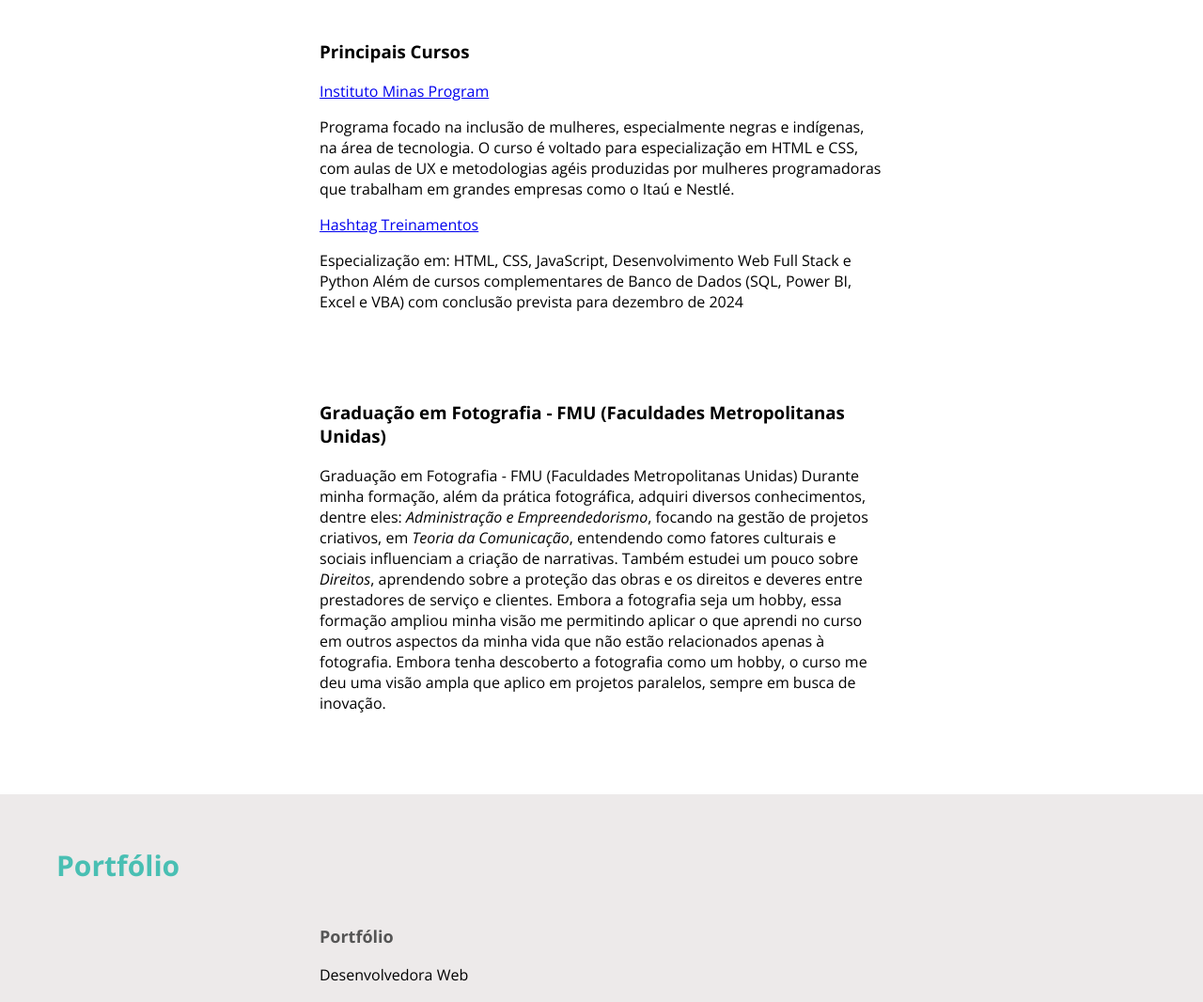
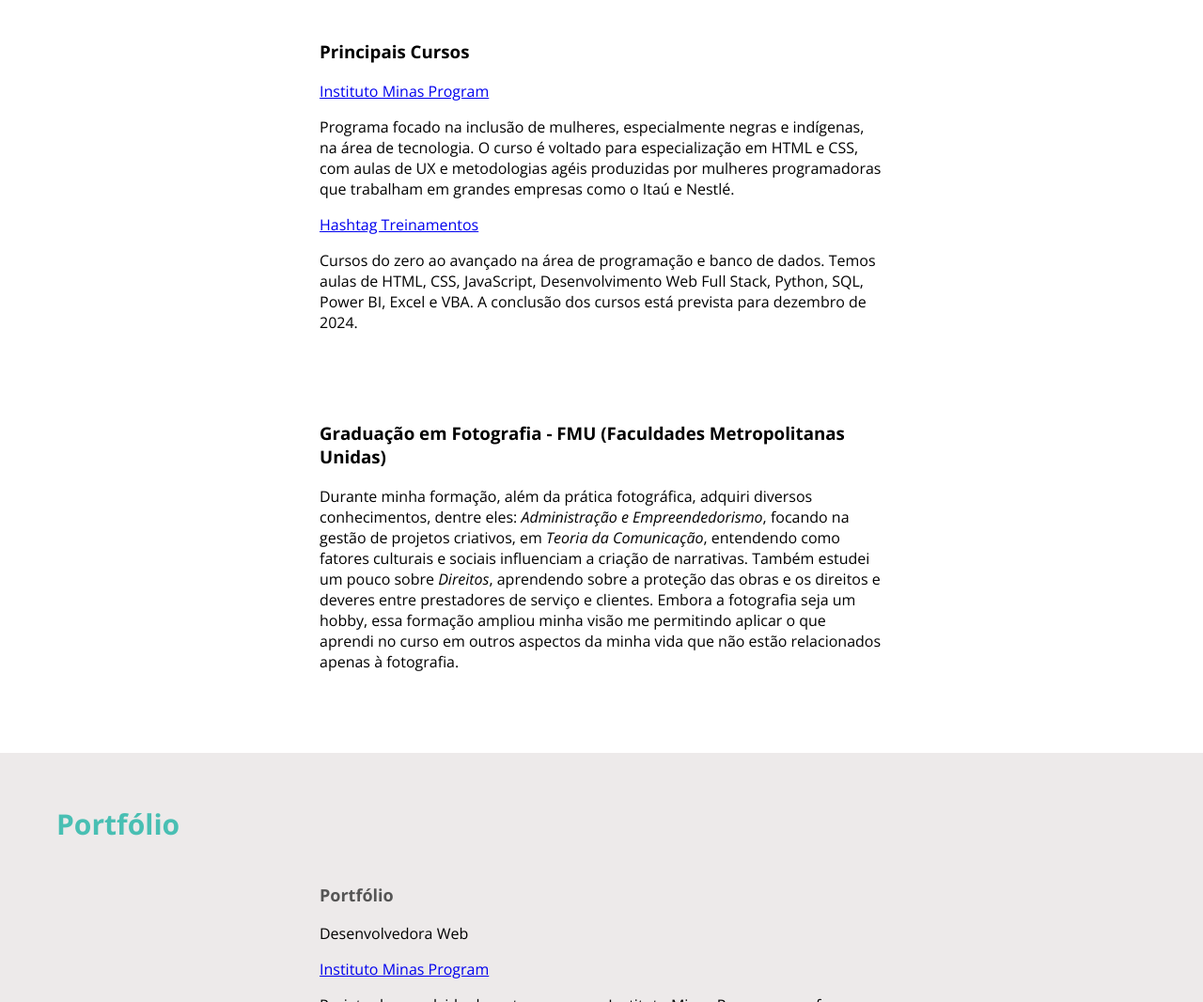
Before and after one commit to Maisa-90/coras, a plain HTML site: page index.html in a window 1280 px wide. Shown: the part 942-2008 px from the top of the page at 94% size. Drawn offline with nearby package versions, Linux system fonts and the light colour scheme.

Commit message:
ajustes em formação

```diff
--- a/index.html
+++ b/index.html
@@ -39,19 +39,14 @@
 
                     <span><a target="_blank" href="https://www.hashtagtreinamentos.com/">Hashtag Treinamentos</a></span>
                     <p>
-                        Especialização em:
-                        HTML, CSS, JavaScript, Desenvolvimento Web Full Stack e Python
-                        Além de cursos complementares de Banco de Dados (SQL, Power BI, Excel e VBA) com conclusão prevista para dezembro de 2024</p>
+
+                        Cursos do zero ao avançado na área de programação e banco de dados.
+                        Temos aulas de HTML, CSS, JavaScript, Desenvolvimento Web Full Stack, Python, SQL, Power BI, Excel e VBA. A conclusão dos cursos está prevista para dezembro de 2024.</p>
 
                 </article>
             <article class="info_formacao">
                     <h3>Graduação em Fotografia - FMU (Faculdades Metropolitanas Unidas)</h3>
-                    <p>Graduação em Fotografia - FMU (Faculdades Metropolitanas Unidas)
-                    Durante minha formação, além da prática fotográfica, adquiri diversos conhecimentos, dentre eles: <i>Administração e Empreendedorismo</i>, focando na gestão de projetos criativos, em <i>Teoria da Comunicação</i>, entendendo como fatores culturais e sociais influenciam a criação de narrativas. Também estudei um pouco sobre <i>Direitos</i>, aprendendo sobre a proteção das obras e os direitos e deveres entre prestadores de serviço e clientes. Embora a fotografia seja um hobby, essa formação ampliou minha visão me permitindo aplicar o que aprendi no curso em outros aspectos da minha vida que não estão relacionados apenas à fotografia.
-                    Embora tenha descoberto a fotografia como um hobby, o curso me deu uma visão ampla que aplico em projetos paralelos, sempre em busca de inovação.</p>
-
-
-
+                    <p>Durante minha formação, além da prática fotográfica, adquiri diversos conhecimentos, dentre eles: <i>Administração e Empreendedorismo</i>, focando na gestão de projetos criativos, em <i>Teoria da Comunicação</i>, entendendo como fatores culturais e sociais influenciam a criação de narrativas. Também estudei um pouco sobre <i>Direitos</i>, aprendendo sobre a proteção das obras e os direitos e deveres entre prestadores de serviço e clientes. Embora a fotografia seja um hobby, essa formação ampliou minha visão me permitindo aplicar o que aprendi no curso em outros aspectos da minha vida que não estão relacionados apenas à fotografia.</p>
             </article>
            </div>
         </section>
```
